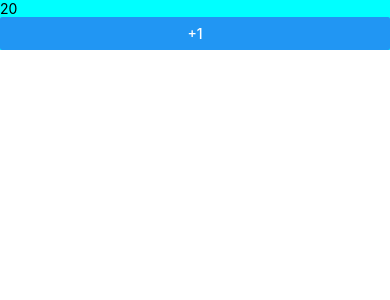
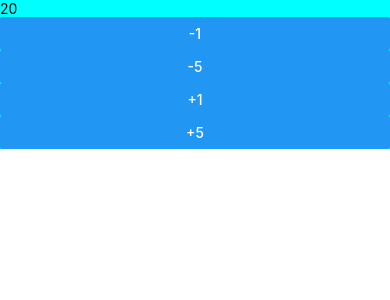
Before and after one commit to mdurban/game-life-tracker, a React Native app: screen / in a window 390 px wide. Shown: the top 300 px of the page. Built offline with nearby package versions, Linux system fonts and the light colour scheme.

Commit message:
options to subtract/add 1/5 at a time

```diff
--- a/App.js
+++ b/App.js
@@ -8,15 +8,18 @@ export default class App extends Component {
     this.onButtonPress = this.onButtonPress.bind(this)
   }
 
-  onButtonPress() {
-    this.setState({ score: this.state.score + 1 })
+  onButtonPress(value) {
+    this.setState({ score: this.state.score + value })
   }
 
   render() {
     return (
       <View style={styles.container}>
         <Text>{this.state.score}</Text>
-        <Button onPress={this.onButtonPress} title='+1' />
+        <Button onPress={() => this.onButtonPress(-1)} title='-1' />
+        <Button onPress={() => this.onButtonPress(-5)} title='-5' />
+        <Button onPress={() => this.onButtonPress(1)} title='+1' />
+        <Button onPress={() => this.onButtonPress(5)} title='+5' />
       </View>
     )
   }
```
